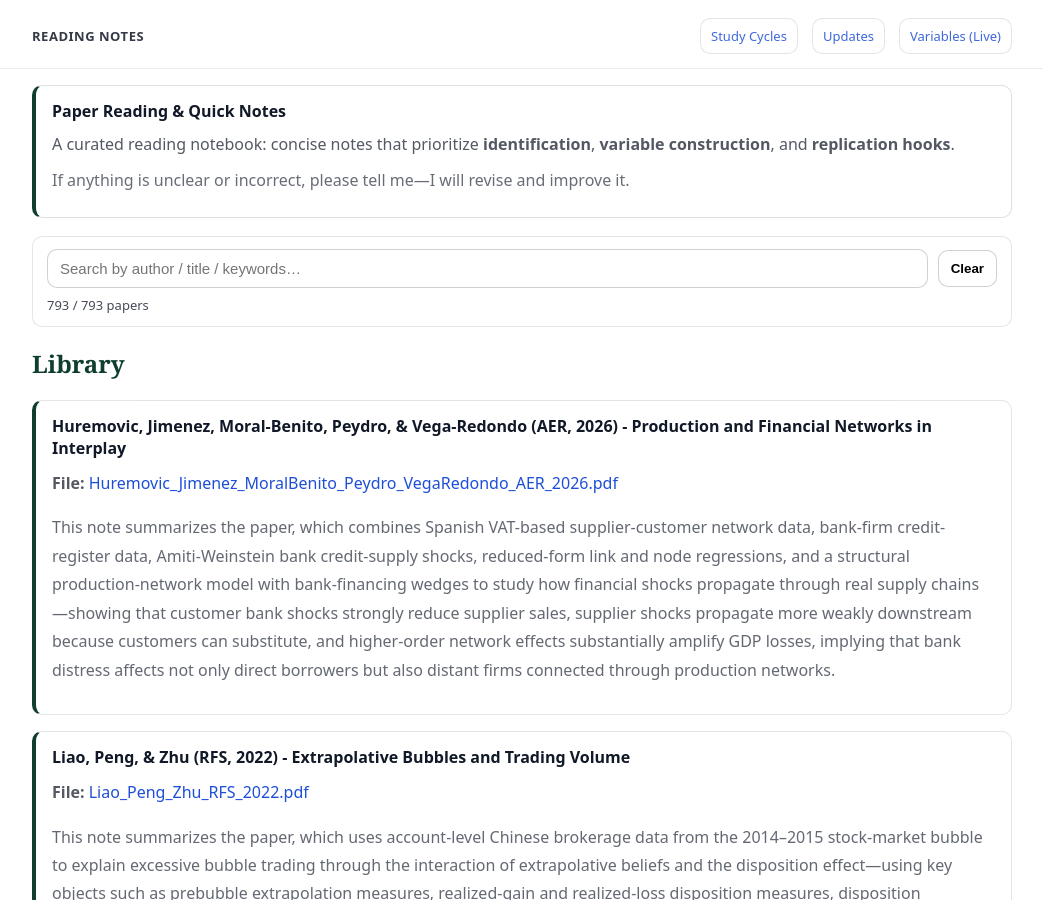
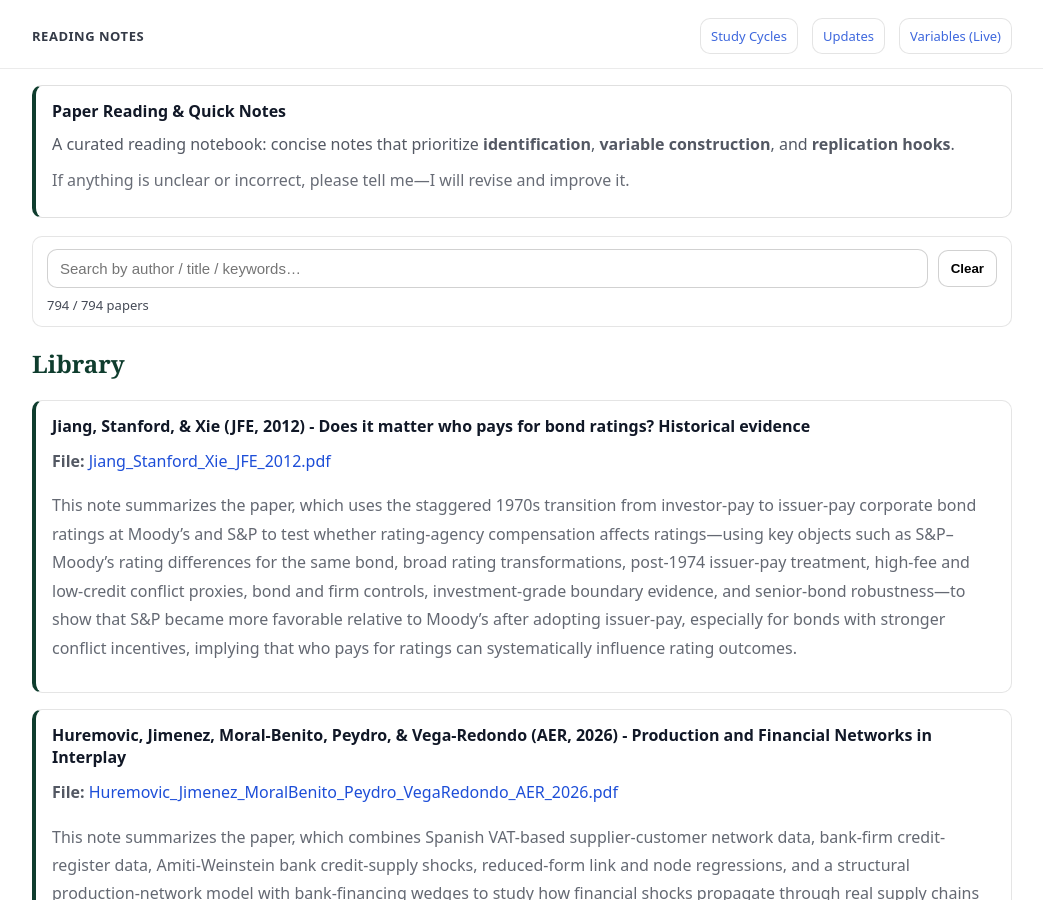
Before and after one commit to yaxinzn/study-archive, a Jekyll site: the page built from reading/index.md, in a window 1280 px wide and 900 px high. Shown: the whole window, without its empty margins (118-1161 px from the left). Built offline with Jekyll 4.4.1, drawn with Linux system fonts in a browser that asks for light colours.

Commit message:
Reading: add/update Jiang_Stanford_Xie_JFE_2012.pdf

```diff
--- a/_data/reading.yml
+++ b/_data/reading.yml
@@ -1,3 +1,7 @@
+- title: "Jiang, Stanford, & Xie (JFE, 2012) - Does it matter who pays for bond ratings? Historical evidence"
+  file: "Jiang_Stanford_Xie_JFE_2012.pdf"
+  desc: "This note summarizes the paper, which uses the staggered 1970s transition from investor-pay to issuer-pay corporate bond ratings at Moody’s and S&P to test whether rating-agency compensation affects ratings—using key objects such as S&P–Moody’s rating differences for the same bond, broad rating transformations, post-1974 issuer-pay treatment, high-fee and low-credit conflict proxies, bond and firm controls, investment-grade boundary evidence, and senior-bond robustness—to show that S&P became more favorable relative to Moody’s after adopting issuer-pay, especially for bonds with stronger conflict incentives, implying that who pays for ratings can systematically influence rating outcomes."
+
 - title: "Huremovic, Jimenez, Moral-Benito, Peydro, & Vega-Redondo (AER, 2026) - Production and Financial Networks in Interplay"
   file: "Huremovic_Jimenez_MoralBenito_Peydro_VegaRedondo_AER_2026.pdf"
   desc: "This note summarizes the paper, which combines Spanish VAT-based supplier-customer network data, bank-firm credit-register data, Amiti-Weinstein bank credit-supply shocks, reduced-form link and node regressions, and a structural production-network model with bank-financing wedges to study how financial shocks propagate through real supply chains—showing that customer bank shocks strongly reduce supplier sales, supplier shocks propagate more weakly downstream because customers can substitute, and higher-order network effects substantially amplify GDP losses, implying that bank distress affects not only direct borrowers but also distant firms connected through production networks."
```
Also changed, not shown: 1 other file.
